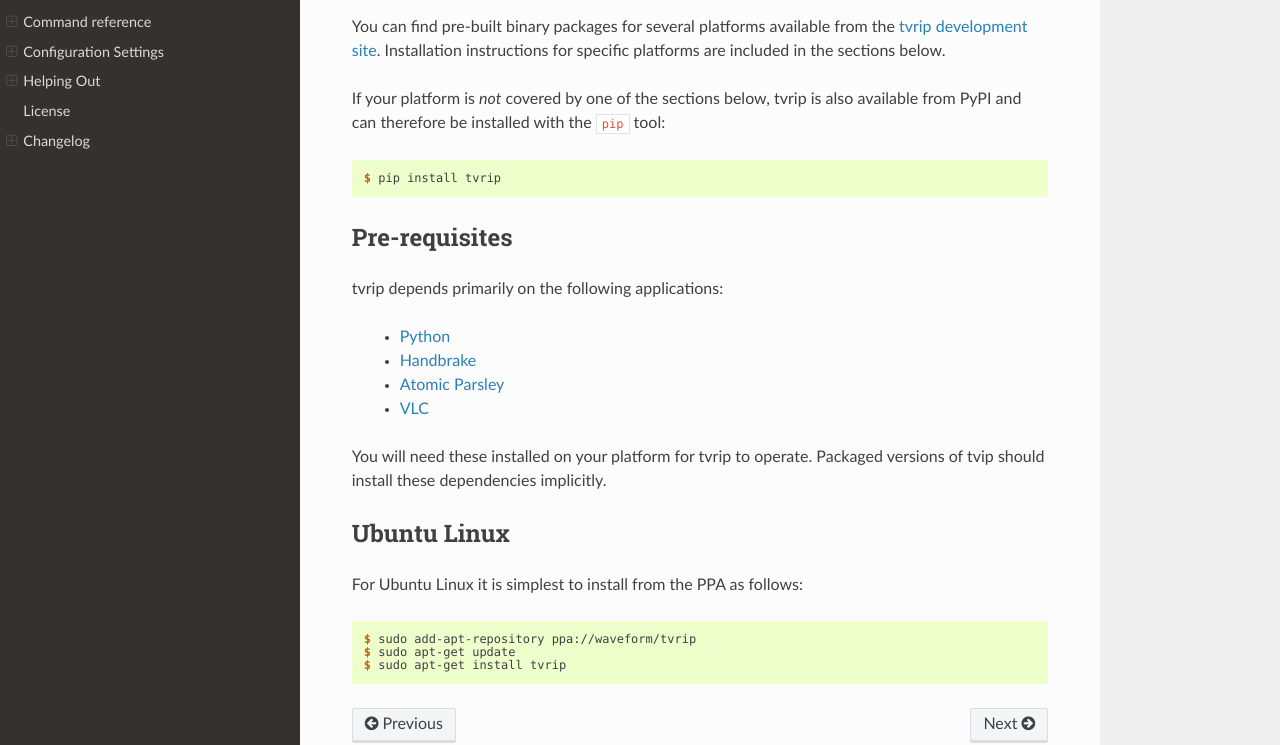
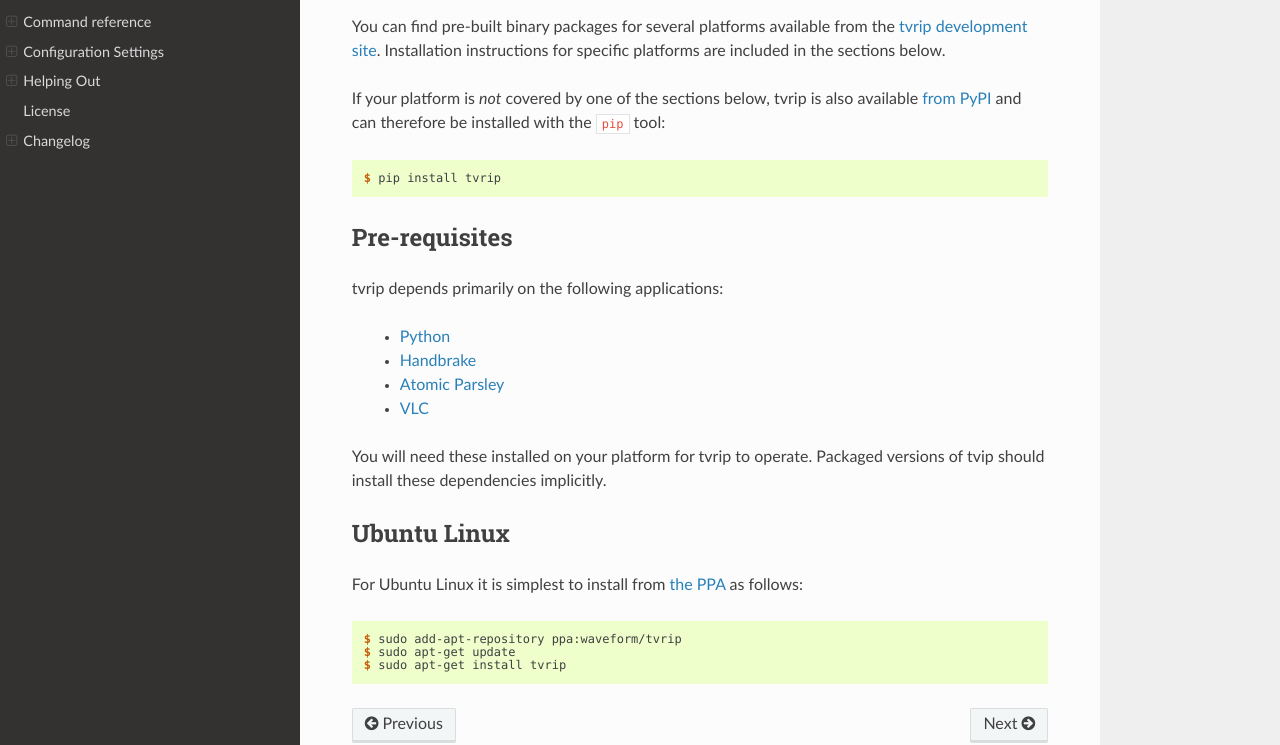
Before and after one commit to waveform80/tvrip, a Sphinx documentation site: the page built from docs/install.rst, in a window 1280 px wide and 1146 px high. Shown: the part 273-1018 px from the top of the window. Built offline with Sphinx 7.4.7 and the Read the Docs theme 2.0.0, drawn with Linux system fonts in a browser that asks for light colours; formulas are drawn with MathJax 3; pages that are not in the unit, such as notebooks, are missing from menus.

```diff
--- a/docs/install.rst
+++ b/docs/install.rst
@@ -20,8 +20,8 @@ You can find pre-built binary packages for several platforms available from the
 `tvrip development site <https://github.com/waveform80/tvrip>`_. Installation
 instructions for specific platforms are included in the sections below.
 
-If your platform is *not* covered by one of the sections below, tvrip is
-also available from PyPI and can therefore be installed with the ``pip`` tool:
+If your platform is *not* covered by one of the sections below, tvrip is also
+available `from PyPI`_ and can therefore be installed with the ``pip`` tool:
 
 .. code-block:: console
 
```
Also changed, not shown: other parts of docs/install.rst (+6 -2 lines).
